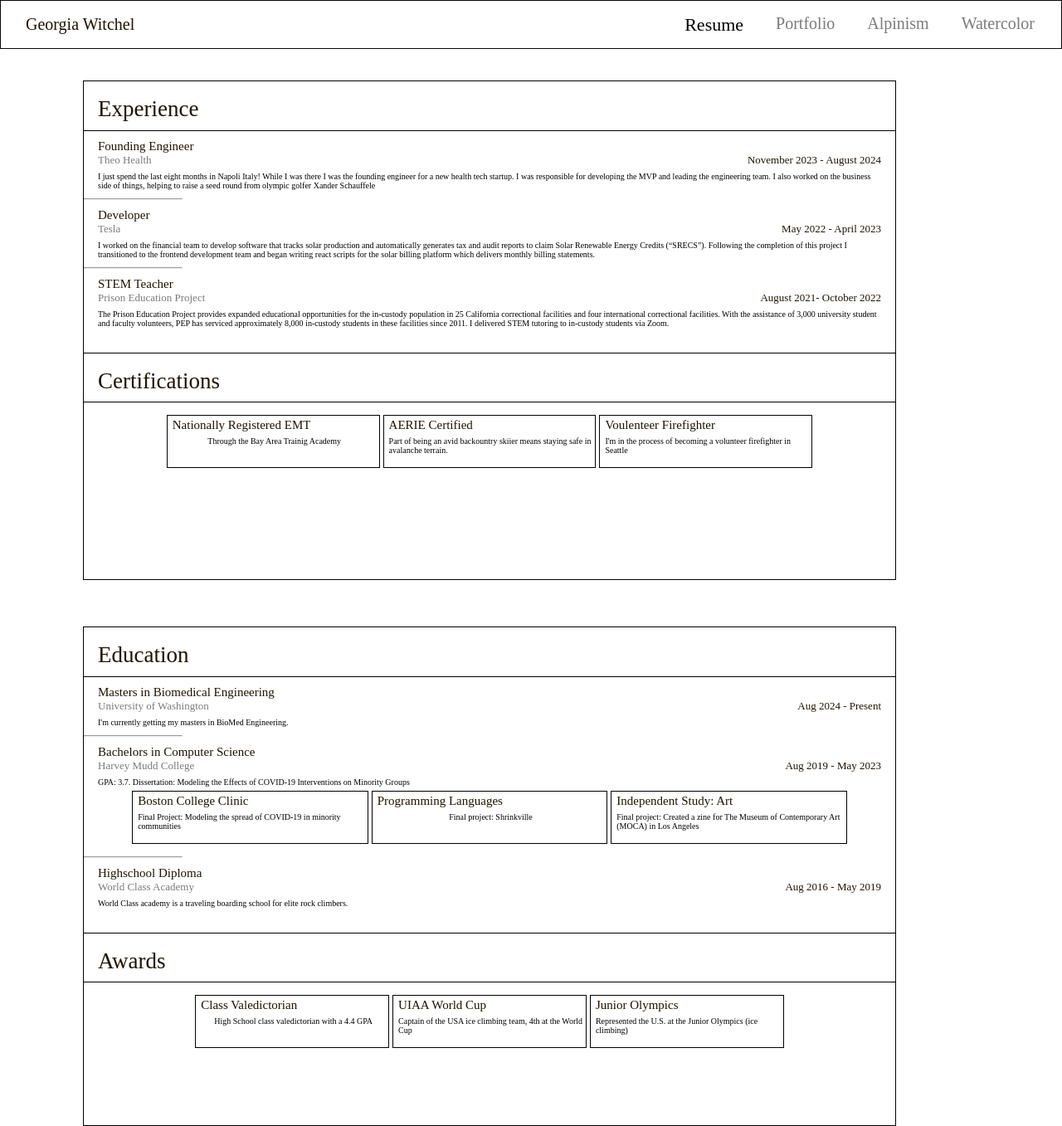
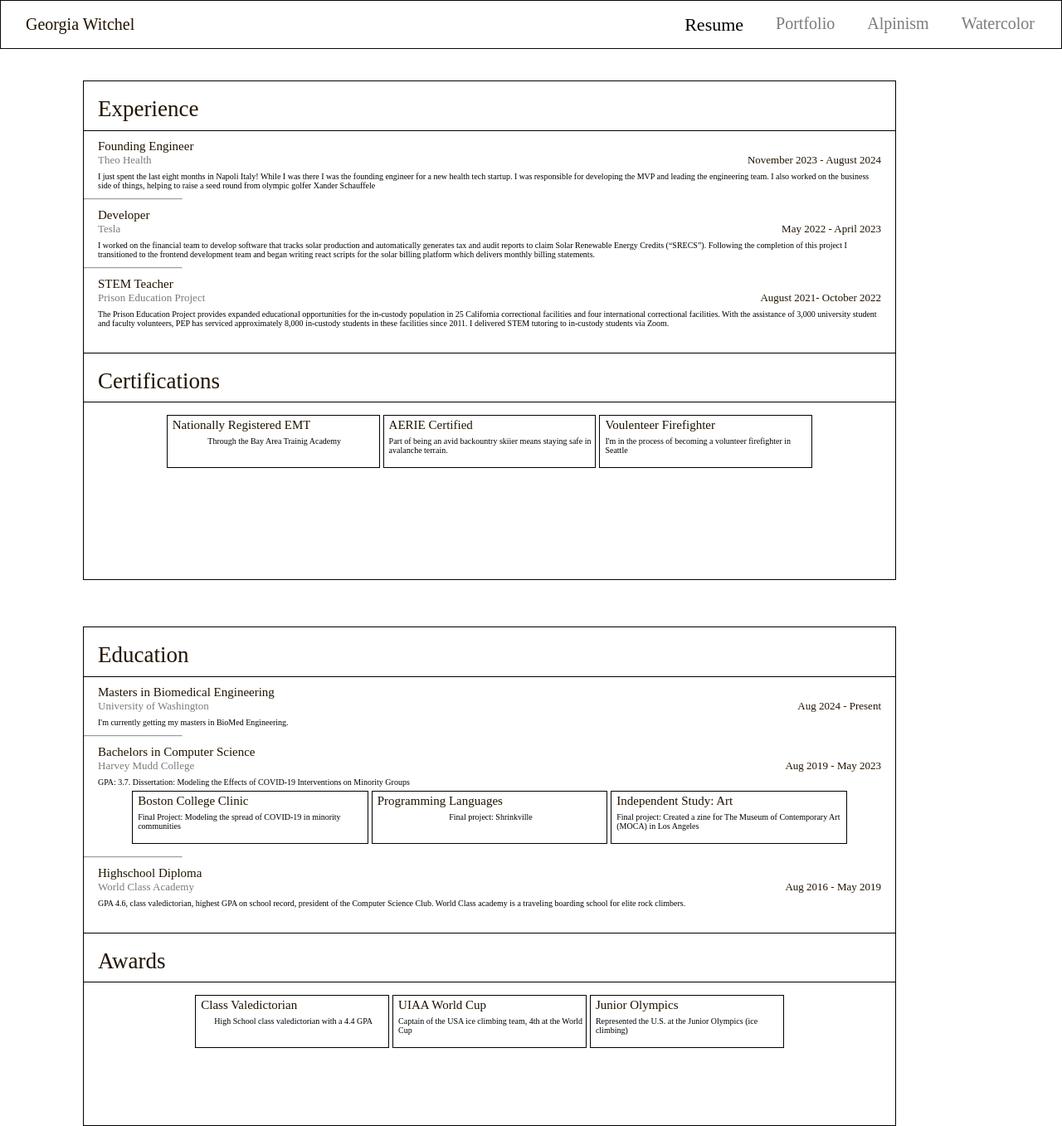
Before and after one commit to gwitchel/personal-website, a React (Create React App) app: page /resume in a window 1280 px wide. Shown: the whole page at 83% size. Built offline with nearby package versions, Linux system fonts and the light colour scheme.

Commit message:
spelling fixes

```diff
--- a/src/pages/Resume.js
+++ b/src/pages/Resume.js
@@ -8,7 +8,7 @@ const experience = [{
         title: "Founding Engineer",
         subtitle: "Theo Health",
         date: "November 2023 - August 2024",
-        body :"I just spend the last eight months in Napoli Italy! While I was there I was the founding engineer for a new health tech startup. I was responsible for developing the MVP and leading the engineering team. I also worked on the business side of things, helping to raise a seed round from olympic golfer Xander Schauffele"},
+        body :"I just spent the last eight months in Napoli Italy! While I was there I was the founding engineer for a new health tech startup. I was responsible for developing the MVP and leading the engineering team. I also worked on the business side of things, helping to raise a seed round from olympic golfer Xander Schauffele"},
     {
         title: "Developer",
         subtitle: "Tesla",
@@ -41,7 +41,7 @@ const education = [
     {title: "Highschool Diploma",
     subtitle: "World Class Academy",
     date: "Aug 2016 - May 2019",
-    body: "World Class academy is a traveling boarding school for elite rock climbers." }
+    body: "GPA 4.6, class valedictorian, highest GPA on school record, president of the Computer Science Club. World Class academy is a traveling boarding school for elite rock climbers." }
 ]
 
 
```
Also changed, not shown: 1 other file (tests, documents, lock files or other folders).
